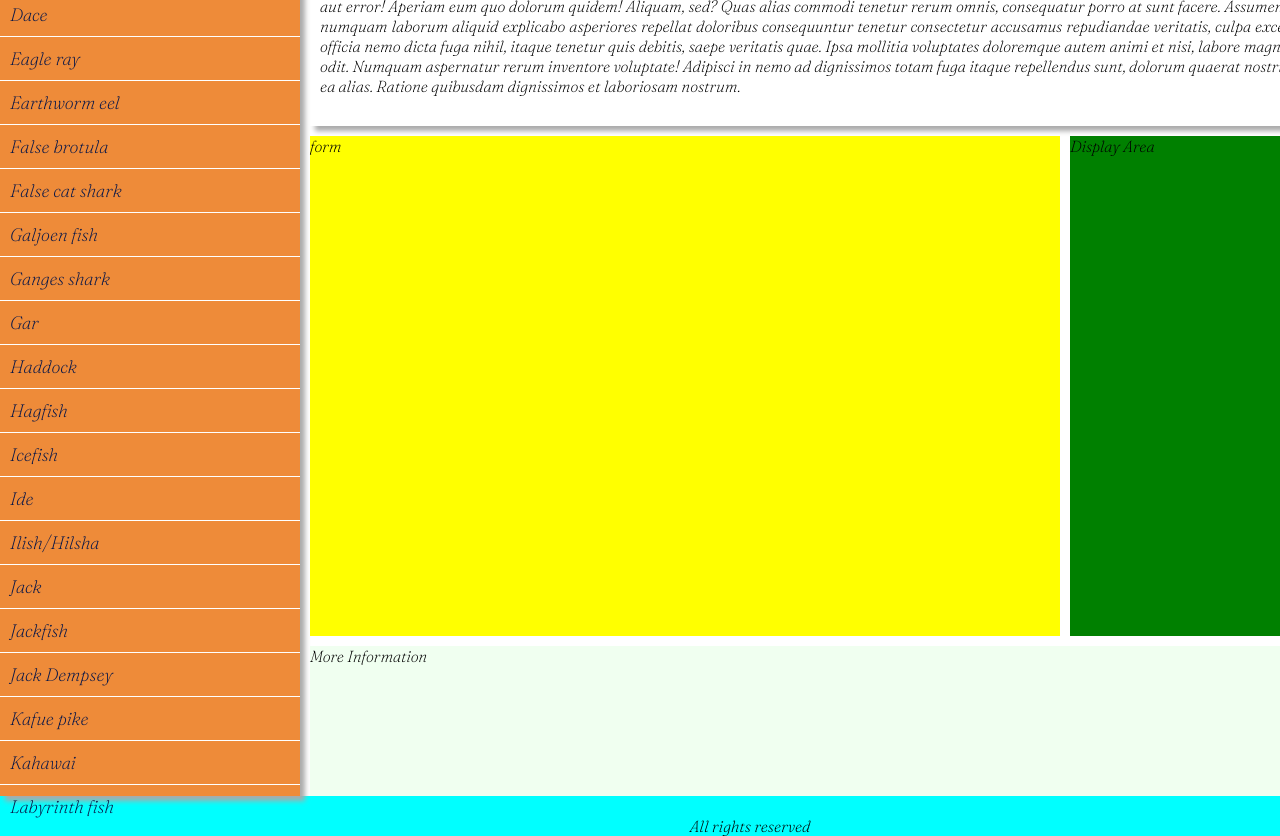
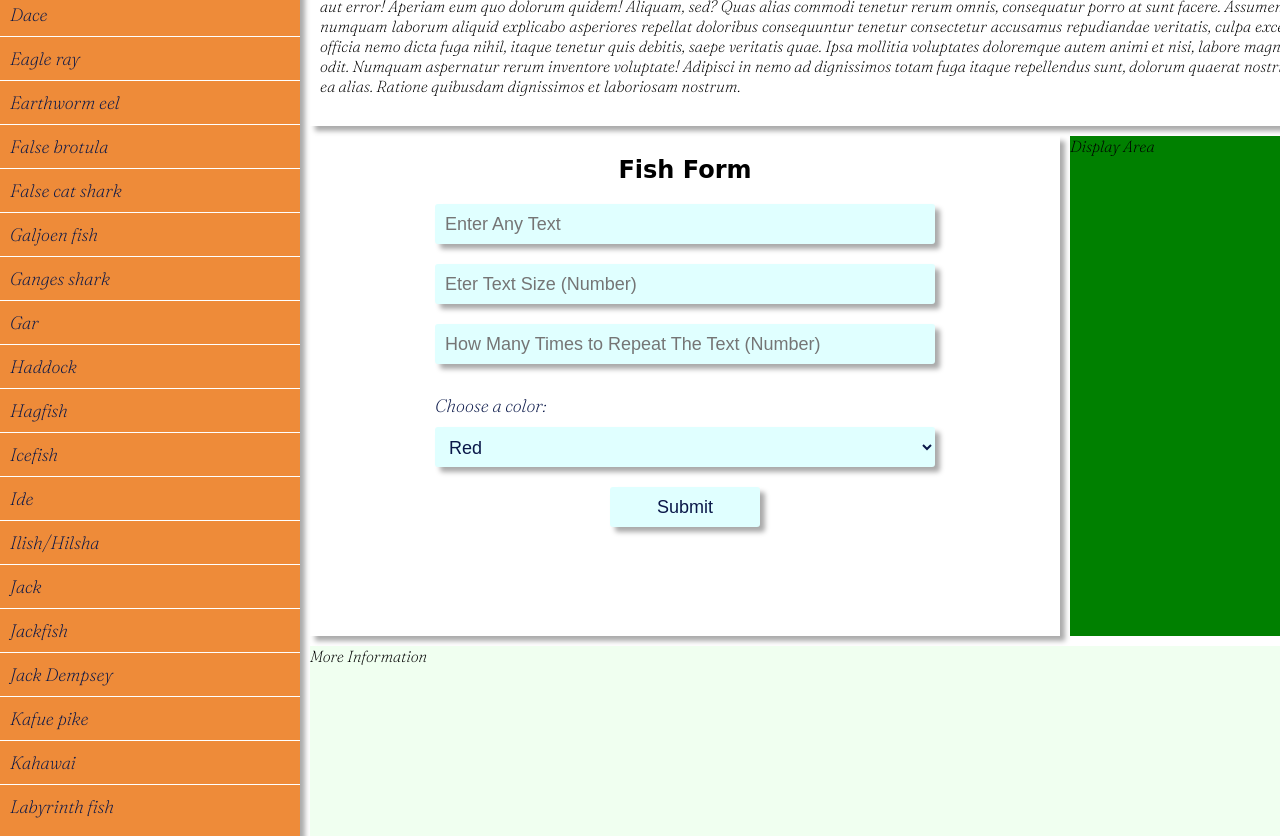
Before and after one commit to azez-alhoot/front-end-project, a plain HTML site: page index.html in a window 1280 px wide. Shown: the part 514-1350 px from the top of the page. Drawn offline with Linux system fonts and the light colour scheme; a web font is replaced by a local one.

Commit message:
added form content & style

```diff
--- a/index.html
+++ b/index.html
@@ -102,7 +102,27 @@
             </section>
 
             <section class="form-area">
-                <p>form</p>
+                <h2>Fish Form</h2>
+                <form>
+                    <input class="npt" type="text" placeholder="Enter Any Text">
+                    <br>
+                    <input class="npt" type="number" placeholder="Eter Text Size (Number)">
+                    <br>
+                    <input class="npt" type="number" placeholder="How Many Times to Repeat The Text (Number)">
+                    <br>
+                    <label class="choose-color-lable" for="colors">Choose a color:</label>
+                    <br>
+                    <select class="npt" name="colors" id="colors">
+                        <option value="red">Red</option>
+                        <option value="blue">Blue</option>
+                        <option value="green">Green</option>
+                        <option value="yello">Yellow</option>
+                        <option value="pink">Pink</option>
+                        <option value="purple">Purple</option>
+                    </select>
+                    <br>
+                    <button type="submit">Submit</button>
+                </form>
             </section>
 
             <section class="display-area">
--- a/resources/css/index.css
+++ b/resources/css/index.css
@@ -52,7 +52,7 @@ header {
 
 .grid-container {
     display: grid;
-    grid-template-rows: 500px 500px 150px;
+    grid-template-rows: 500px 500px 200px;
     grid-template-columns: 20% 50% 28.7%;
     grid-gap: 10px;
     background-color: white;
@@ -118,9 +118,63 @@ header {
 }
 
 .form-area {
-    background-color: yellow;
+    box-shadow: 5px 5px 5px #aaaaaa;
     grid-column-start: 2;
     grid-column-end: 3;
+    text-align: center;
+}
+
+.form-area h2 {
+    padding: 20px 0 0 0;
+}
+
+.form-area form {
+    width: fit-content;
+    text-align: center;
+    margin: 20px auto;
+    border: none;
+}
+
+.form-area form .npt {
+    border: none;
+    border-radius: 3px;
+    box-shadow: 5px 5px 5px #aaaaaa;
+    color: #0A1849;
+    width: 500px;
+    height: 40px;
+    margin-bottom: 20px;
+    font-size: 18px;
+    background-color: lightcyan;
+    padding: 10px;
+}
+
+.form-area form .npt:focus {
+    background-color: #0A1849;
+    color: white;
+    border: none;
+}
+
+.form-area form button {
+    width: 150px;
+    height: 40px;
+    box-shadow: 5px 5px 5px #aaaaaa;
+    border: none;
+    border-radius: 3px;
+    background-color: lightcyan;
+    font-size: 18px;
+    color: #0A1849;
+}
+
+.form-area form button:hover {
+    background-color: #0A1849;
+    color: white;
+}
+
+.choose-color-lable {
+    float: left;
+    padding: 10px 0;
+    color: #0A1849;
+    font-size: 18px;
 }
 
 .display-area {
```
